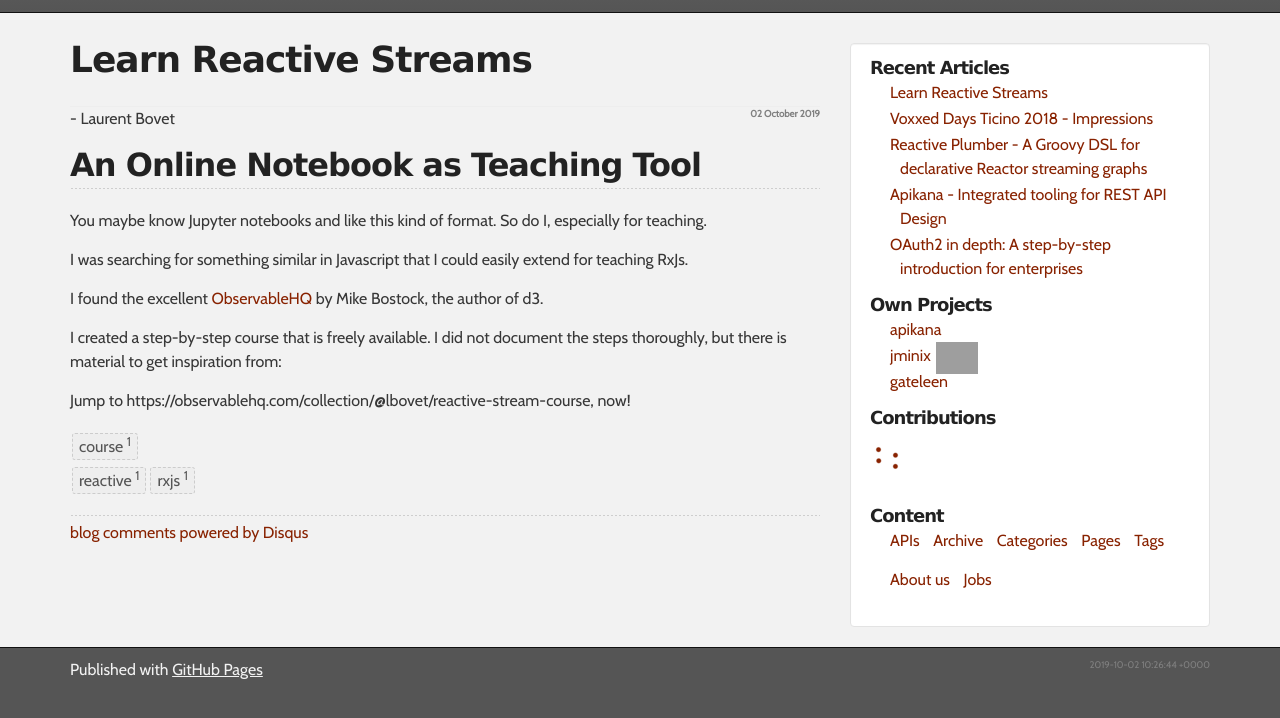
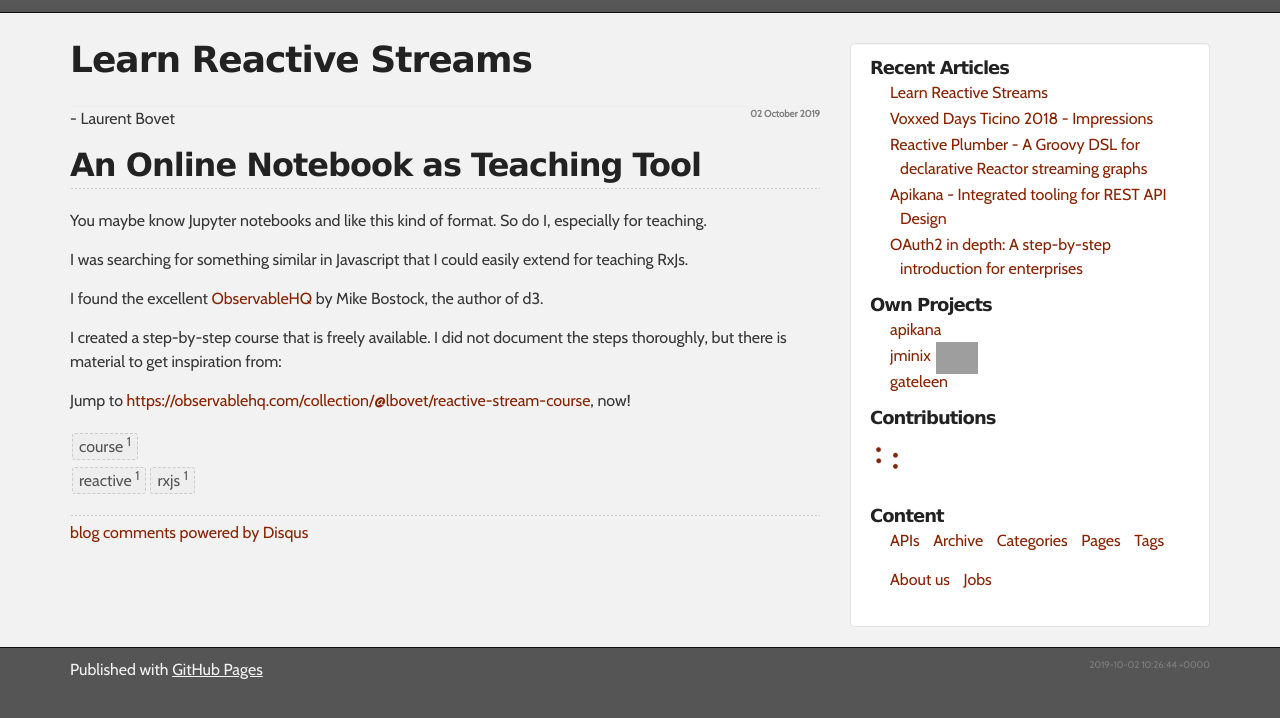
Before and after one commit to swisspush/swisspush.github.io, a Jekyll site: the page built from _posts/2019-10-02-reactive-streams-course.md, in a window 1280 px wide, cut to the strip 168-886 px from the top of the page. Built offline with Jekyll 4.4.1, drawn with Linux system fonts in a browser that asks for light colours; nearby versions of some CDN libraries; some web fonts are replaced; comment, search, counter and statistics services are not loaded; some of the changed lines change nothing that is shown; grey boxes are pictures that could not be loaded.

Commit message:
Fixed link

```diff
--- a/_posts/2019-10-02-reactive-streams-course.md
+++ b/_posts/2019-10-02-reactive-streams-course.md
@@ -18,4 +18,4 @@ I found the excellent [ObservableHQ](https://observablehq.com) by Mike Bostock,
 I created a step-by-step course that is freely available.
 I did not document the steps thoroughly, but there is material to get inspiration from:
 
-Jump to https://observablehq.com/collection/@lbovet/reactive-stream-course, now!
+Jump to [https://observablehq.com/collection/@lbovet/reactive-stream-course](https://observablehq.com/collection/@lbovet/reactive-stream-course), now!
```
